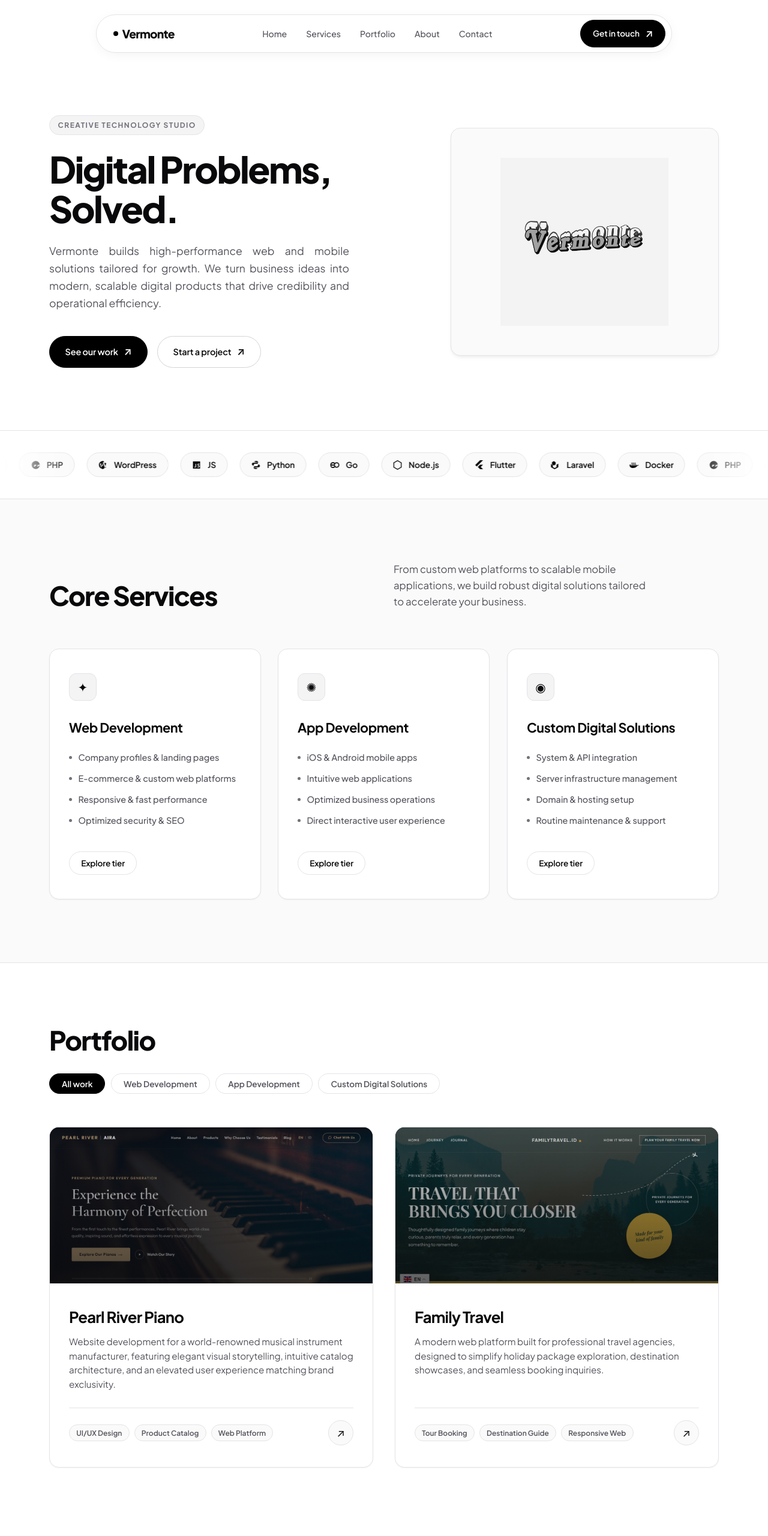
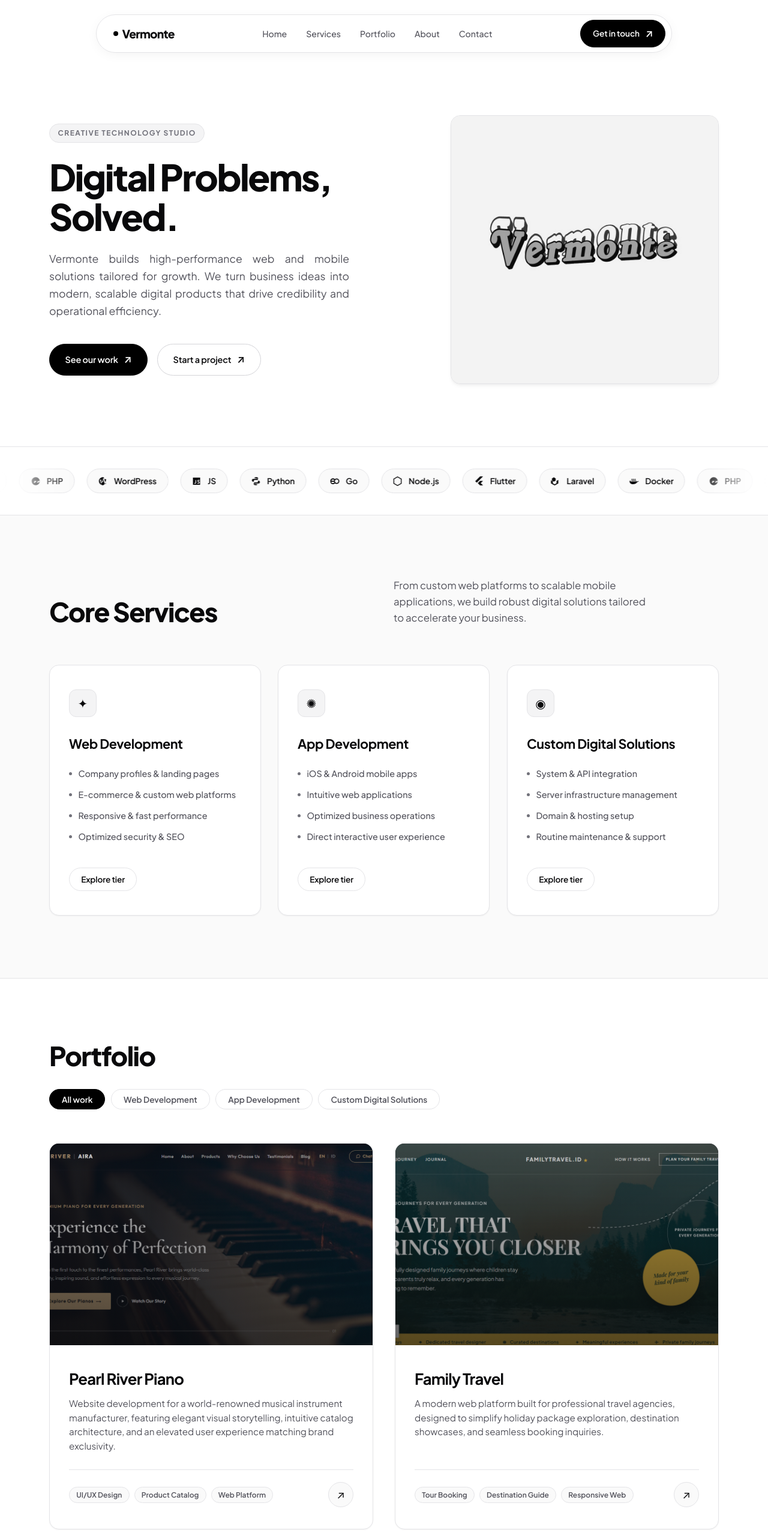
Before and after one commit to vermonte-tech/portofolio, a plain HTML site: page index.html in a window 1280 px wide. Shown: the top 2560 px of the page at 60% size. Drawn offline with Linux system fonts and the light colour scheme.

Commit message:
style changes

```diff
--- a/css/style.css
+++ b/css/style.css
@@ -176,11 +176,16 @@ button, input, select, textarea {
   justify-content: center;
   width: 42px;
   height: 42px;
+  min-width: 42px;
+  min-height: 42px;
+  flex-shrink: 0;
+  aspect-ratio: 1 / 1;
   border-radius: 50%;
   background-color: var(--bg-secondary);
   color: var(--text-primary);
   border: 1px solid var(--border-subtle);
   font-size: 1.1rem;
+  line-height: 1;
   transition: transform 0.25s cubic-bezier(0.16, 1, 0.3, 1), background-color 0.2s ease, color 0.2s ease, border-color 0.2s ease;
 }
 
@@ -488,12 +493,13 @@ button, input, select, textarea {
   border: 1px solid var(--border-subtle);
   border-radius: var(--radius-lg);
   box-shadow: var(--shadow-md);
-  padding: 2.5rem;
+  padding: 0;
   display: flex;
   align-items: center;
   justify-content: center;
-  min-height: 380px;
   width: 100%;
+  aspect-ratio: 1 / 1;
+  max-width: 480px;
   position: relative;
   overflow: hidden;
   transition: transform 0.35s cubic-bezier(0.16, 1, 0.3, 1), box-shadow 0.35s cubic-bezier(0.16, 1, 0.3, 1), border-color 0.3s ease;
@@ -506,6 +512,8 @@ button, input, select, textarea {
 }
 
 .hero-artwork {
+  position: absolute;
+  inset: 0;
   width: 100%;
   height: 100%;
   display: flex;
@@ -514,16 +522,17 @@ button, input, select, textarea {
 }
 
 .hero-logo-img {
-  max-width: 85%;
-  max-height: 280px;
-  object-fit: contain;
+  width: 100%;
+  height: 100%;
+  object-fit: cover;
   display: block;
   filter: grayscale(100%) contrast(110%);
-  transition: filter 0.3s ease;
+  transition: filter 0.3s ease, transform 0.35s cubic-bezier(0.16, 1, 0.3, 1);
 }
 
 .hero-card:hover .hero-logo-img {
   filter: grayscale(0%) contrast(100%);
+  transform: scale(1.03);
 }
 
 /* =========================================
@@ -842,7 +851,8 @@ button, input, select, textarea {
 
 .project-media-banner {
   background-color: var(--bg-dark);
-  height: 260px;
+  width: 100%;
+  aspect-ratio: 16 / 10;
   position: relative;
   overflow: hidden;
   display: flex;
@@ -955,6 +965,8 @@ button, input, select, textarea {
   display: flex;
   gap: 0.5rem;
   flex-wrap: wrap;
+  flex: 1;
+  min-width: 0;
 }
 
 .tag-pill {
@@ -1128,6 +1140,11 @@ button, input, select, textarea {
     text-align: center;
   }
 
+  .hero-visual {
+    max-width: 380px;
+    margin: 0 auto;
+  }
+
   .hero-title {
     font-size: 3rem;
   }
```
